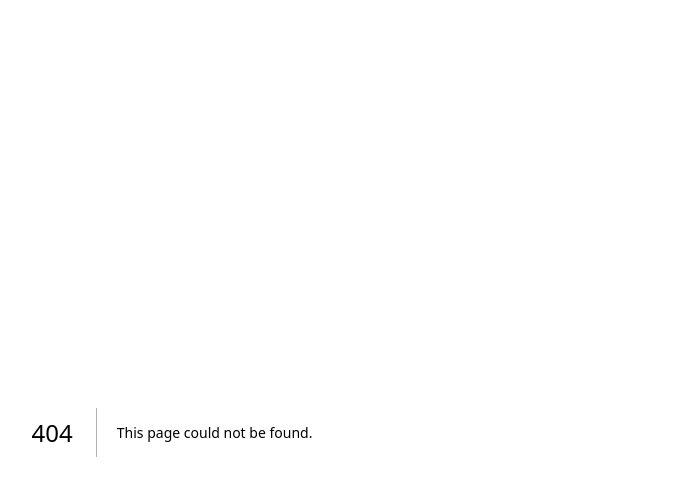
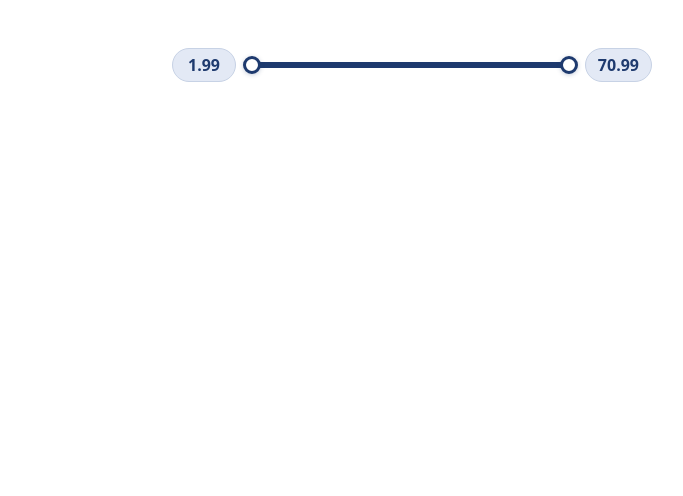
Before and after one commit to ElisaPea/nextjs-range-test, a Next.js app: page /exercise2 in a window 1280 px wide. Before the commit this address had no page. Shown: the top 496 px of the page, without its empty margins (228-911 px from the left). Built offline with nearby package versions, Linux system fonts and the light colour scheme.

Commit message:
project exercise2: set the basic HTML without interactions using Range component

```diff
--- /dev/null
+++ b/app/exercise2/page.tsx
@@ -0,0 +1,20 @@
+import { Range } from "@/components/range";
+
+export default function Exercise2Page() {
+  return (
+    <main
+      style={{
+        display: "flex",
+        flexDirection: "column",
+        gap: "20px",
+        alignItems: "center",
+      }}
+    >
+      <Range
+        mode="fixed"
+        values={[1.99, 5.99, 10.99, 30.99, 50.99, 70.99]}
+        label="Precio 2"
+      />
+    </main>
+  );
+}
```
